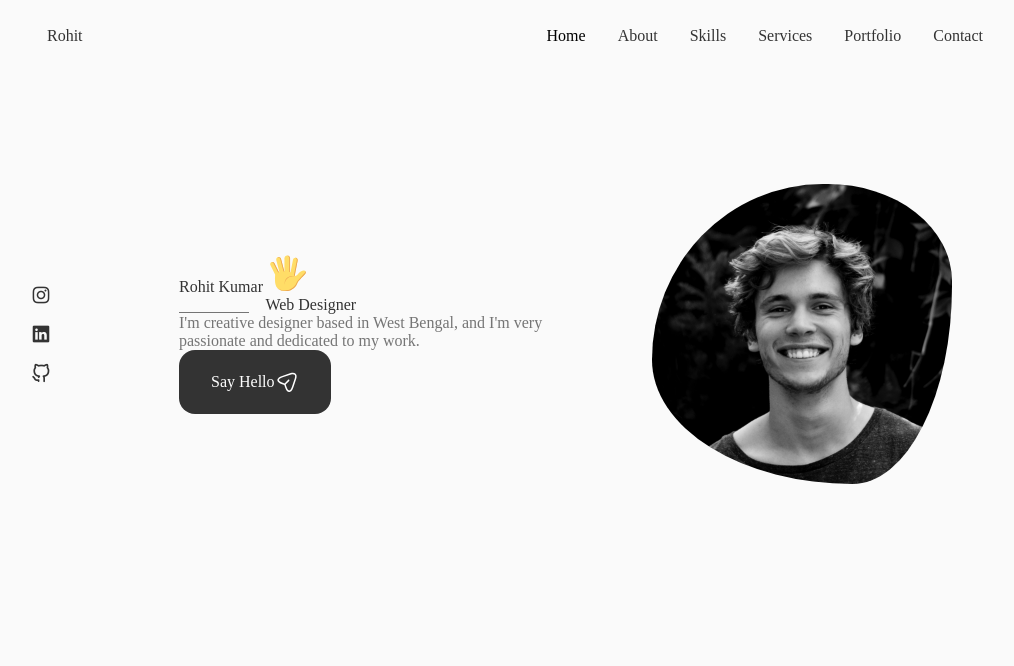
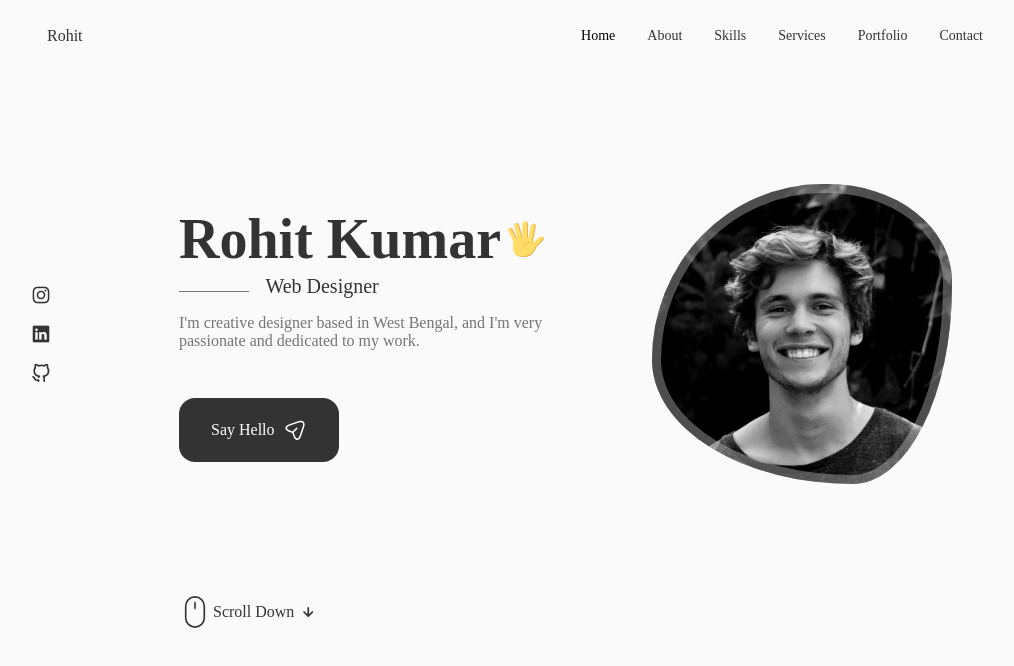
Before and after one commit to GitNinja36/portfolio, a React (Create React App) app: page / in a window 1280 px wide. Shown: the top 666 px of the page, without its empty margins (125-1139 px from the left). Built offline with nearby package versions, Linux system fonts and the light colour scheme.

Commit message:
completing Home tag

```diff
--- a/src/App.css
+++ b/src/App.css
@@ -15,6 +15,39 @@
   --text-color: hsl(var(--hue), var(--sat), 46%);
   --body-color: hsl(var(--hue), var(--sat), 98%);
   --container-color: #fff;
+
+  /*========== Font and typography ==========*/
+
+  /*.5rem = 8px | 1rem = 16px ...*/
+  --big-font-size: 3.5rem;
+  --h1-font-size: 2.25rem;
+  --h2-font-size: 1.5rem;
+  --h3-font-size: 1.25rem;
+  --normal-font-size: 1rem;
+  --small-font-size: 0.875rem;
+  --smaller-font-size: 0.813rem;
+  --tiny-font-size: 0.625rem;
+
+  /*========== Font weight ==========*/
+  --font-normal: 400;
+  --font-medium: 500;
+  --font-semi-bold: 600;
+
+  /*========== Margenes Bottom ==========*/
+  /*.5rem = 8px | 1rem = 16px ...*/
+  --mb-0-25: 0.25rem;
+  --mb-0-5: 0.5rem;
+  --mb-0-75: 0.75rem;
+  --mb-1: 1rem;
+  --mb-1-5: 1.5rem;
+  --mb-2: 2rem;
+  --mb-2-5: 2.5rem;
+  --mb-3: 3rem;
+
+  /*========== z index ==========*/
+  --z-tooltip: 10;
+  --z-fixed: 100;
+  --z-modal: 1000;
 }
 
 /* ==================== FONTS AND TYPOGRAPHY ==================== */
@@ -244,8 +277,6 @@
 .button--flex {
 display: inline-flex;
 align-items: center;
-background-color: var(--title-color);
-color: var(--container-color);
 }
 
 /*=============== BREAKPOINTS ===============*/
--- a/src/components/home/Home.css
+++ b/src/components/home/Home.css
@@ -1,3 +1,8 @@
+.home__container{
+    row-gap: 7rem;
+}
+
+
 .home__content {
     grid-template-columns: 116px repeat (2, 1fr);
     padding-top: 5.5rem;
@@ -66,7 +71,7 @@
     background-repeat: no-repeat;
     background-position: center;
     background-size: cover;
-    box-shadow: inset 0 0 0 9px rgb(255, 255, 255 / 30%);
+    box-shadow: inset 0 0 0 9px rgb(255 255 255 / 30%);
     order: 1;
     justify-self: center;
     width: 300px;
@@ -85,3 +90,100 @@
         border-radius: 60% 40% 30% 70%/60% 30% 70% 40%;
     }
 }
+
+.home__scroll{
+    margin-left: 9.25rem;
+}
+
+.wheel {
+    animation: scroll 2s ease infinite;
+}
+@keyframes scroll{
+    0% {
+        transform: translateY(0);
+    }
+    30%{
+        transform: translateY(3.75rem);
+    }
+}
+
+.home__scroll-name {
+    color: var(--title-color);
+    font-weight: var(--font-medium);
+    margin-right: var(--mb-0-25);
+    margin-left: 2px;
+}
+.home__scroll-arrow{
+    font-size: 1.25rem;
+    color: var(--title-color);
+}
+
+
+/*=============== BREAKPOINTS ===============*/
+/* For large devices */
+@media screen and (max-width: 992px) {
+    .home__content{
+        grid-template-columns: 100px repeat(2, 1fr);
+        column-gap: 1.25rem;
+
+    }
+    .home__hand {
+        width: 26px;
+        height: 26px;
+    }
+    .home__subtitle {
+        padding-left: 3.75rem;
+        margin-bottom: var(--mb-1);
+    }
+    .home__subtitle::before{
+        width: 42px;
+        top: 0.8rem;
+    }
+    .home__description {
+        max-width: initial;
+        margin-bottom: var(--mb-2-5);
+    }
+    .home__img{
+        width: 250px;
+        height: 250px;
+        box-shadow: inset 0 0 0 8px rgb(255 255 255 / 30%);
+    }
+    .home__scroll{
+        margin-left: 7.5rem;
+    }
+}
+
+/* For medium devices */
+@media screen and (max-width: 768px) {
+    .home__content{
+        grid-template-columns: 0.5fr 3fr;
+        padding-top: 3.5rem;
+    }
+    .home__img {
+        order: initial;
+        justify-self: initial;
+    }
+    .home__data{
+        grid-column: 1/3;
+    }
+    .home__img{
+        width: 200px;
+        height: 200px;
+        box-shadow: inset 0 0 0 6px rgb(255 255 255 / 30%);
+    }
+    .home__scroll{
+        display: none;
+    }
+}
+
+/* For small devices */
+@media screen and (max-width: 350px) {
+    .home__img{
+        height: 180px;
+        width: 180px;
+    }
+    .home__hand{
+        height: 22px;
+        width: 22px;
+    }
+}
--- a/src/components/home/Home.jsx
+++ b/src/components/home/Home.jsx
@@ -1,7 +1,8 @@
 import React from "react";
+import "./Home.css";
 import Social from "./Social";
 import Data from "./Data";
-import "./Home.css";
+import ScrollDown from "./ScrollDown";
 
 function Home(){
     return(
@@ -12,6 +13,7 @@
                     <div className="home__img"></div>
                     <Data/>
                 </div>
+                <ScrollDown/>
             </div>
         </section>
     )
--- /dev/null
+++ b/src/components/home/ScrollDown.jsx
@@ -0,0 +1,50 @@
+import React from "react";
+
+function ScrollDown(){
+    return(
+        <div className="home__scroll">
+            <a href="#about" className="home__scroll-button button--flex">
+            <svg
+                width="32px"
+                height="32px"
+                class="home__scroll-mouse"
+                viewBox="0 0 247 390"
+                version="1.1"
+                xmlns="http://www.w3.org/2000/svg"
+                xmlnsXlink="http://www.w3.org/1999/xlink"
+                style={{
+                    fillRule: "evenodd",
+                    clipRule: "evenodd",
+                    strokeLinecap: "round",
+                    strokeLinejoin: "round",
+                    strokeMiterlimit: "1.5",
+                }}
+              >
+              <path
+                class="wheel"
+                d="M123.359,79.775l0,72.843"
+                style={{
+                  fill: "none",
+                  stroke: "var(--title-color)",
+                  strokeWidth: "20px",
+                }}
+              ></path>
+                <path
+                  id="mouse"
+                  d="M236.717,123.359c0,-62.565 -50.794,-113.359 -113.358,-113.359c-62.565,0 -113.359,50.794 -113.359,113.359l0,143.237c0,62.565 50.794,113.359 113.359,113.359c62.564,0 113.358,-50.794 113.358,-113.359l0,-143.237Z"
+                  style={{
+                    fill: "none",
+                    stroke: "var(--title-color)",
+                    strokeWidth: "20px",
+                }}
+                ></path>
+            </svg>
+
+            <span className="home__scroll-name">Scroll Down</span>
+            <i class="uil uil-arrow-down home__scroll-arrow"></i>
+            </a>
+        </div>
+    )
+}
+
+export default ScrollDown;
```
Also changed, not shown: src/assets/scroll.svg.
